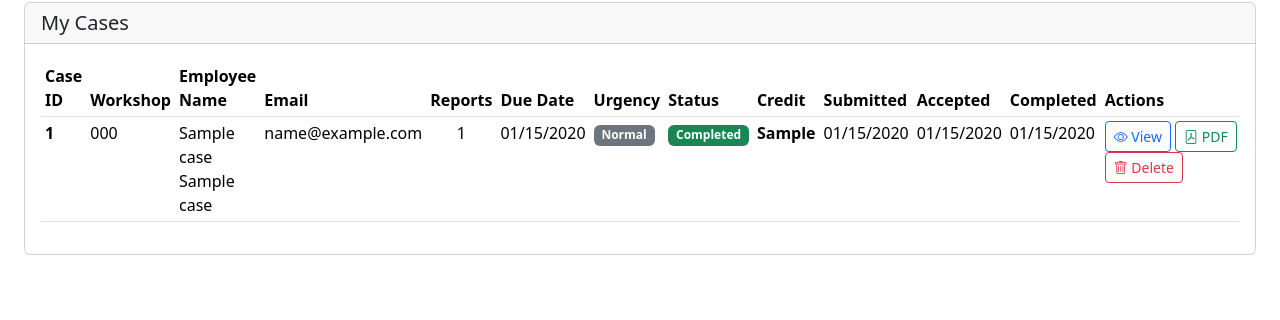
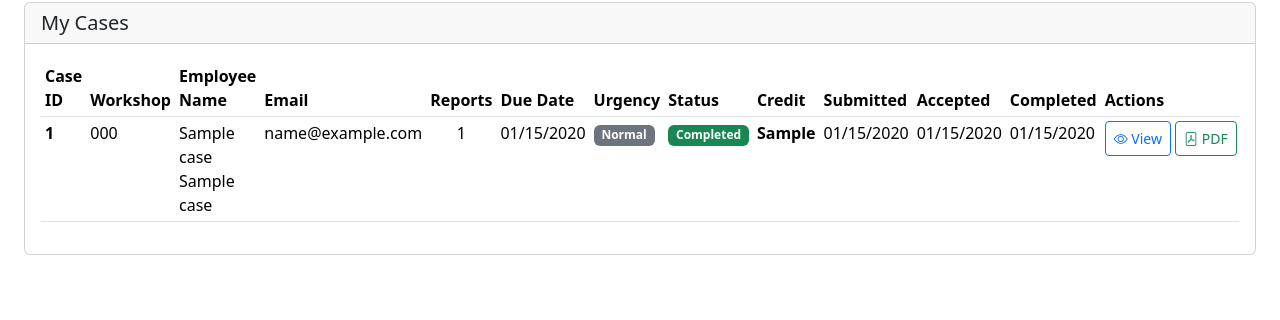
Before and after one commit to TexasCountry01/advisor-portal-app, a Django app: template cases/templates/cases/member_dashboard.html in a window 1280 px wide. Shown: the part 388-708 px from the top of the page. Run offline with Django 5.2, Linux system fonts and the light colour scheme; the template is opened without the code that fills it: most values are stand-ins (such as "Sample title", 1, 10 or a date in 2020); data that the repository does not hold is empty; parts of the project's set-up code (start-up, migrations or seed data) failed here and were passed over.

Commit message:
Fix: Add min-width and overflow settings to force button text display

```diff
--- a/cases/templates/cases/member_dashboard.html
+++ b/cases/templates/cases/member_dashboard.html
@@ -184,14 +184,14 @@
                                     —
                                 {% endif %}
                             </td>
-                            <td style="min-width: 200px;">
-                                <a href="{% url 'case_detail' case.pk %}" class="btn btn-sm btn-outline-primary" style="white-space: nowrap; display: inline-block;">
+                            <td style="min-width: 250px;">
+                                <a href="{% url 'case_detail' case.pk %}" class="btn btn-sm btn-outline-primary" style="display: inline-block; min-width: 60px; padding: 0.375rem 0.5rem; font-size: 0.875rem; overflow: visible;">
                                     <i class="bi bi-eye"></i> View
                                 </a>
-                                <a href="{% url 'case_fact_finder' case.id %}" class="btn btn-sm btn-outline-success" style="white-space: nowrap; display: inline-block;">
+                                <a href="{% url 'case_fact_finder' case.id %}" class="btn btn-sm btn-outline-success" style="display: inline-block; min-width: 55px; padding: 0.375rem 0.5rem; font-size: 0.875rem; overflow: visible;">
                                     <i class="bi bi-file-pdf"></i> PDF
                                 </a>
-                                <a href="{% url 'delete_case' case.pk %}" class="btn btn-sm btn-outline-danger" style="white-space: nowrap; display: inline-block;" onclick="return confirm('Are you sure?')">
+                                <a href="{% url 'delete_case' case.pk %}" class="btn btn-sm btn-outline-danger" style="display: inline-block; min-width: 70px; padding: 0.375rem 0.5rem; font-size: 0.875rem; overflow: visible;" onclick="return confirm('Are you sure?')">
                                     <i class="bi bi-trash"></i> Delete
                                 </a>
                             </td>
```
